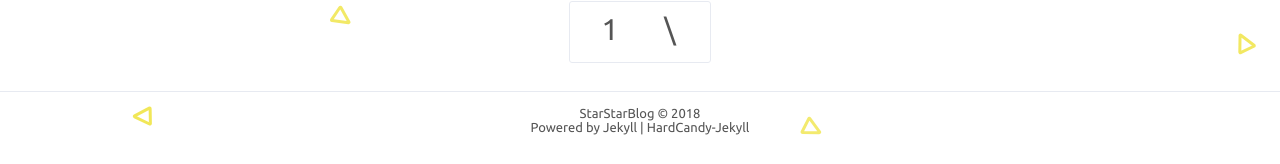
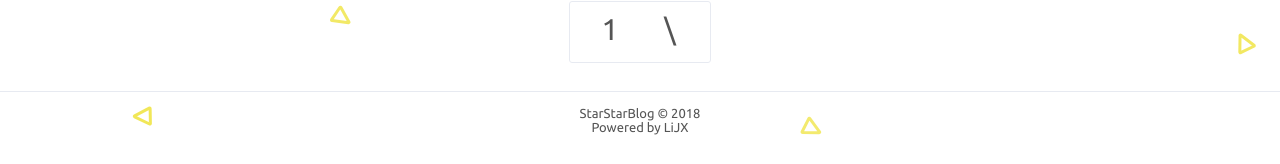
Before and after one commit to xx022/xx022.github.io, a Jekyll site: the page built from index.html, in a window 1280 px wide. Shown: the part 1976-2140 px from the top of the page. Built offline with Jekyll 4.4.1, drawn with Linux system fonts in a browser that asks for light colours; comment, search, counter and statistics services are not loaded.

```diff
--- a/_includes/footer.html
+++ b/_includes/footer.html
@@ -8,5 +8,5 @@
   {% endunless %}
   {{ current }}
   <br>
-  Powered by <a href="https://www.jekyll.com.cn/">Jekyll</a> | <a href="https://github.com/xukimseven/HardCandy-Jekyll">HardCandy-Jekyll</a></span>
+  Powered by <a href="#">LiJX</a></span>
 </footer>
```
